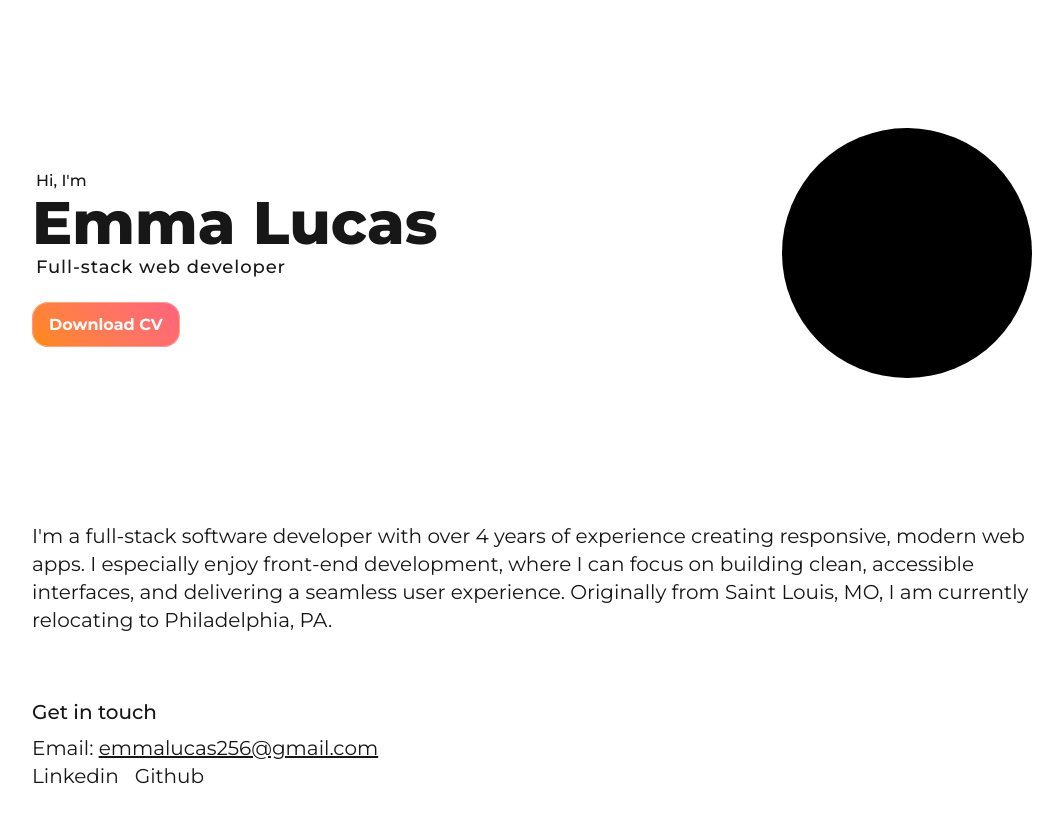
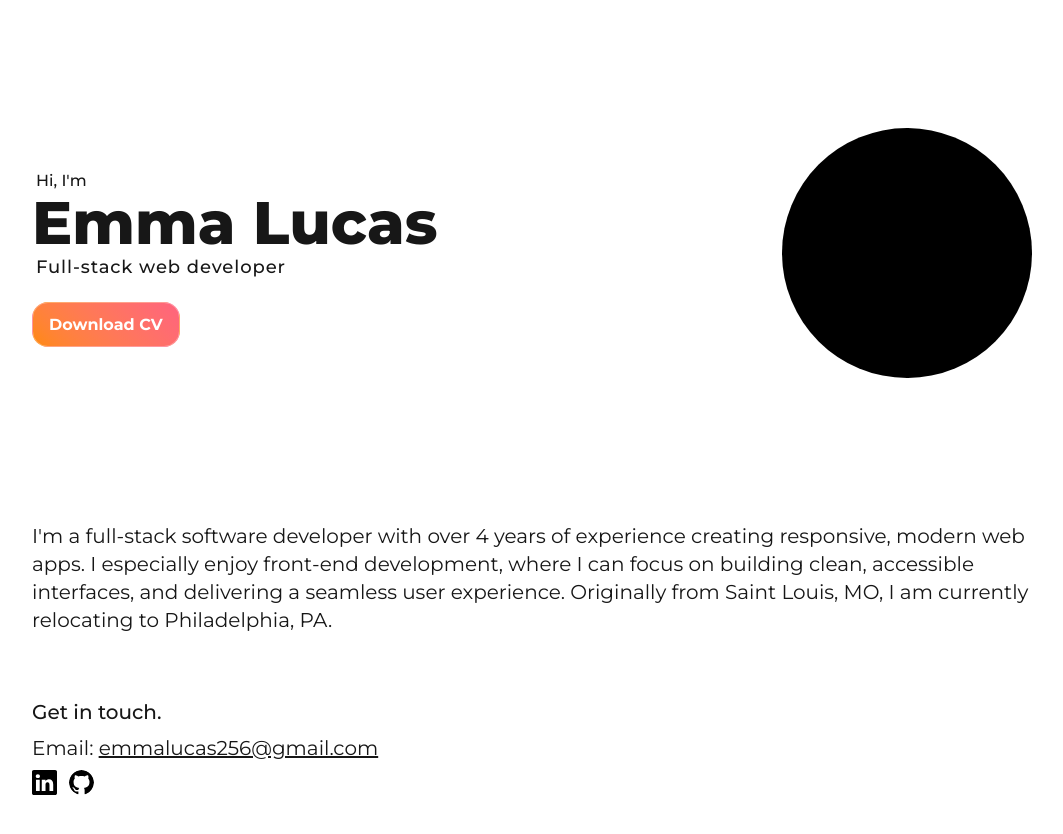
Before and after one commit to emlucas/portfolio, a Next.js app: page / in a window 1280 px wide. Shown: the top 834 px of the page, without its empty margins (108-1171 px from the left). Built offline with nearby package versions, Linux system fonts and the light colour scheme.

Commit message:
add social icons

```diff
--- a/src/app/globals.css
+++ b/src/app/globals.css
@@ -47,3 +47,7 @@ header {
     background: var(--color-rose-400);
     background: linear-gradient(to right, var(--color-orange-400) 0%, var(--color-rose-400) 100%);
 }
+
+img {
+    transition: box-shadow 0.3s;
+}
--- a/src/app/info/contact.tsx
+++ b/src/app/info/contact.tsx
@@ -1,14 +1,20 @@
 const Contact = () => {
 	return (
 		<section className={'flex flex-col text-xl py-8'} id={'contact'}>
-			<h3 className={'font-medium mb-2'}>Get in touch</h3>
+			<h3 className={'font-medium mb-2'}>Get in touch.</h3>
 			<div>
 				<span>Email: </span>
 				<a className={'underline'} href={'mailto:emmalucas256@gmail.com'}>emmalucas256@gmail.com</a>
 			</div>
-			<div className={'flex gap-4'}>
-				<a href={'https://www.linkedin.com/in/emma-lucas-0241b4155/'} target={'_blank'}>Linkedin</a>
-				<a href={'https://github.com/emlucas'} target={'_blank'}>Github</a>
+			<div className={'flex gap-3 mt-2'}>
+				<a href={'https://www.linkedin.com/in/emma-lucas-0241b4155/'} target={'_blank'}>
+					<img src={'linkedin.svg'} alt={'LinkedIn'} width={25} height={25}
+						  className={'shadow-rose-400 hover:shadow-md'}/>
+				</a>
+				<a href={'https://github.com/emlucas'} target={'_blank'}>
+					<img src={'github.svg'} alt={'Github'} width={25} height={25}
+						  className={'shadow-rose-400 hover:shadow-md rounded-full'}/>
+				</a>
 			</div>
 		</section>
 	)
--- a/src/app/layout.tsx
+++ b/src/app/layout.tsx
@@ -25,7 +25,7 @@ export default function RootLayout({
 	return (
 		<html lang="en">
 		<body
-			className={`${montserrat.className} antialiased`}
+			className={`${montserrat.className} subpixel-antialiased`}
 		>
 		{children}
 		</body>
```
Also changed, not shown: public/github.svg (added), public/linkedin.svg (added).
